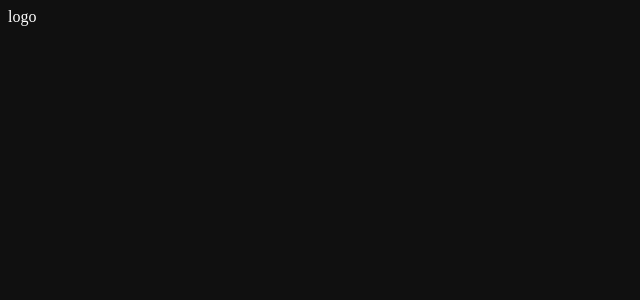
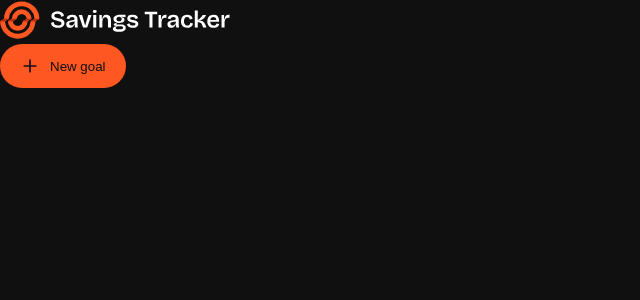
Before and after one commit to DylanNicolet/savings_tracker_frontendmentor.io, a React (Vite) app: page / in a window 1280 px wide. Shown: the top 300 px of the page, without its empty margins (0-640 px from the left). Built offline with nearby package versions, Linux system fonts and the light colour scheme.

Commit message:
[DEV] Integrated header

```diff
--- a/src/layout/header/Header.tsx
+++ b/src/layout/header/Header.tsx
@@ -1,9 +1,19 @@
+import logoSmall from '../../assets/images/logo-small.svg';
+import logoLarge from '../../assets/images/logo-large.svg';
+import iconPlus from '../../assets/images/icon-plus.svg';
+
 export default function Header() {
     return(
         <header>
-            <div className="logo">
-                logo
-            </div>
+            <picture>
+                <source srcSet={logoLarge} media="(width >= 768px)" />
+                <img src={logoSmall} alt="Logo of Savings Tracker" />
+            </picture>
+
+            <button className="btn btn--primary">
+                <img src={iconPlus} alt="" aria-hidden="true" />
+                New goal
+            </button>
         </header>
     )
 }
--- /dev/null
+++ b/src/styles/_buttons.scss
@@ -0,0 +1,14 @@
+.btn {
+    display: flex;
+    justify-content: center;
+    align-items: center;
+    gap: var(--spacing-125);
+    padding: var(--spacing-150) var(--spacing-250);
+    border: none;
+    border-radius: var(--radius-full);
+
+    &--primary {
+        background-color: var(--orange-400);
+        color: var(--neutral-900);
+    }
+}
--- a/src/styles/_global.scss
+++ b/src/styles/_global.scss
@@ -1,4 +1,5 @@
 body {
     background-color: var(--neutral-900);
     color: var(--neutral-0);
+    margin: 0;
 }
--- a/src/styles/styles.scss
+++ b/src/styles/styles.scss
@@ -3,3 +3,4 @@
 @use './radius';
 @use './spacing';
 @use './global';
+@use './buttons';
```
Also changed, not shown: 1 other file (tests, documents, lock files or other folders).
